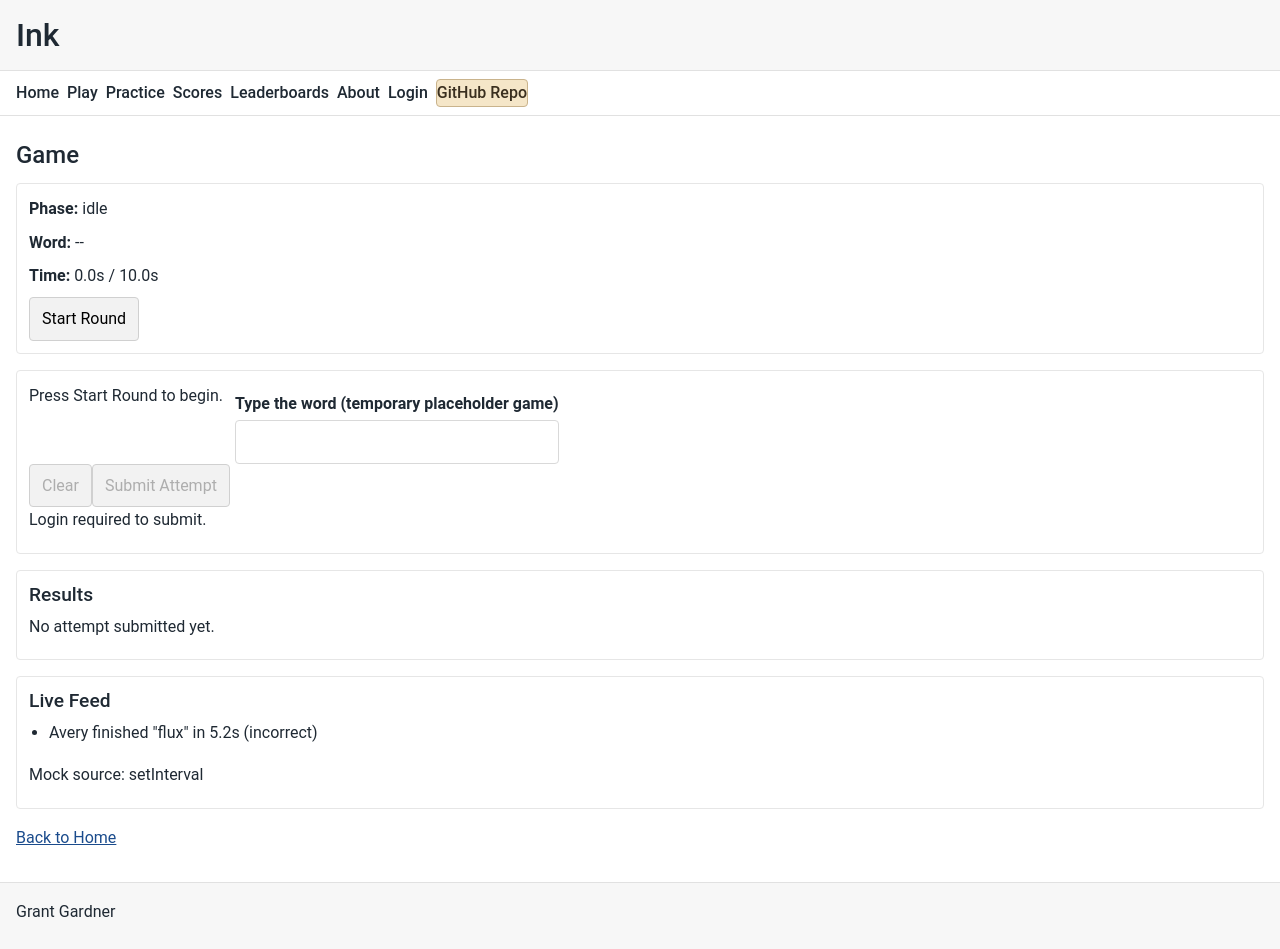
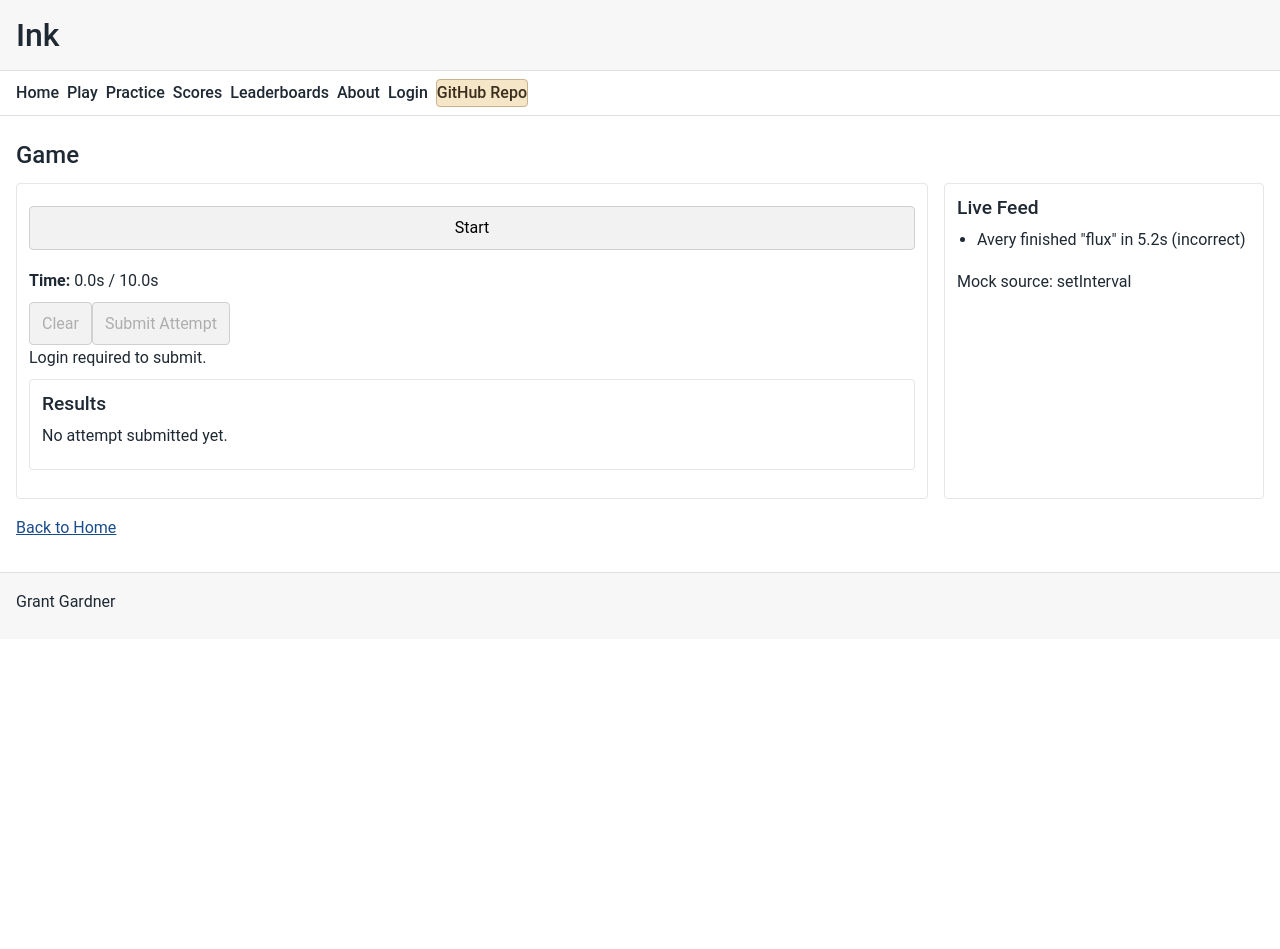
Before and after one commit to runn3rman/startup, a React (Vite) app: page /play in a window 1280 px wide. After the commit the page ends 800 px from the top, so only its background shows below. Built offline with nearby package versions, Linux system fonts and the light colour scheme.

Commit message:
play page refactor

```diff
--- a/src/play/play.css
+++ b/src/play/play.css
@@ -6,15 +6,39 @@
   margin-bottom: 8px;
 }
 
+.play-layout {
+  display: grid;
+  grid-template-columns: minmax(0, 1fr) 320px;
+  gap: 16px;
+}
+
+.play-main,
+.play-feed {
+  min-width: 0;
+}
+
+.play-word-wrap {
+  min-height: 64px;
+  display: flex;
+  flex-direction: column;
+  justify-content: center;
+  margin-bottom: 8px;
+}
+
+.play-word {
+  margin: 0;
+  font-size: 2rem;
+  font-weight: 700;
+  letter-spacing: 0.06em;
+}
+
 .play-input-area {
-  display: flex;
-  gap: 12px;
-  align-items: flex-start;
-  flex-wrap: wrap;
+  display: grid;
+  gap: 10px;
 }
 
 .typing-panel {
-  min-width: 220px;
+  width: 100%;
 }
 
 .play-timer-beat {
@@ -45,3 +69,9 @@
     background-color: transparent;
   }
 }
+
+@media (max-width: 960px) {
+  .play-layout {
+    grid-template-columns: 1fr;
+  }
+}
--- a/src/play/play.jsx
+++ b/src/play/play.jsx
@@ -16,6 +16,7 @@ const MAX_ROUND_SECONDS = 10;
 
 export function Play({ currentUser }) {
   const navigate = useNavigate();
+  const typedInputRef = React.useRef(null);
   const [roundPhase, setRoundPhase] = React.useState(ROUND_PHASES.IDLE);
   const [wordData, setWordData] = React.useState({ word: '--' });
   const [elapsedTime, setElapsedTime] = React.useState(0);
@@ -159,6 +160,12 @@ export function Play({ currentUser }) {
     return () => clearTimeout(timeout);
   }, [result]);
 
+  React.useEffect(() => {
+    if (roundPhase === ROUND_PHASES.ACTIVE) {
+      typedInputRef.current?.focus();
+    }
+  }, [roundPhase]);
+
   function handleSubmit() {
     if (roundPhase !== ROUND_PHASES.ACTIVE) {
       return;
@@ -192,43 +199,49 @@ export function Play({ currentUser }) {
   return (
     <main className="play-page">
       <h2>Game</h2>
-      <section>
-        <p>
-          <strong>Phase:</strong> {roundPhase}
-        </p>
-        <p>
-          <strong>Word:</strong> {wordData.word.toUpperCase()}
-        </p>
-        <p className={timerBeat && roundPhase === ROUND_PHASES.ACTIVE ? 'play-timer-beat' : ''}>
-          <strong>Time:</strong> {elapsedTime.toFixed(1)}s / {MAX_ROUND_SECONDS.toFixed(1)}s
-        </p>
+      <div className="play-layout">
+        <section className="play-main">
+          <div className="play-word-wrap">
+            {(roundPhase === ROUND_PHASES.ACTIVE || roundPhase === ROUND_PHASES.SUBMITTED || roundPhase === ROUND_PHASES.RESULT) && (
+              <p className="play-word">{wordData.word.toUpperCase()}</p>
+            )}
             {isWordLoading ? <p>Loading next word...</p> : null}
             {roundError ? <p>{roundError}</p> : null}
             {(roundPhase === ROUND_PHASES.IDLE || roundPhase === ROUND_PHASES.RESULT) && (
               <button type="button" onClick={startRound} disabled={isWordLoading || isSubmitting}>
-            Start Round
+                Start
               </button>
             )}
-      </section>
+          </div>
 
-      <section>
+          <p className={timerBeat && roundPhase === ROUND_PHASES.ACTIVE ? 'play-timer-beat' : ''}>
+            <strong>Time:</strong> {elapsedTime.toFixed(1)}s / {MAX_ROUND_SECONDS.toFixed(1)}s
+          </p>
+
+          {roundPhase === ROUND_PHASES.ACTIVE || roundPhase === ROUND_PHASES.SUBMITTED || roundPhase === ROUND_PHASES.RESULT ? (
             <div className="play-input-area">
-          {roundPhase === ROUND_PHASES.ACTIVE || roundPhase === ROUND_PHASES.SUBMITTED || roundPhase === ROUND_PHASES.RESULT ? (
-            <DrawingPad width={600} height={300} clearSignal={clearSignal} />
-          ) : (
-            <p>Press Start Round to begin.</p>
-          )}
               <div className="typing-panel">
-            <label htmlFor="typed-word">Type the word (temporary placeholder game)</label>
+                <label htmlFor="typed-word">Type the word</label>
                 <input
+                  ref={typedInputRef}
                   id="typed-word"
                   type="text"
                   value={typedWord}
                   onChange={(e) => setTypedWord(e.target.value)}
-              disabled={roundPhase !== ROUND_PHASES.ACTIVE}
+                  onKeyDown={(e) => {
+                    if (e.key === 'Enter') {
+                      e.preventDefault();
+                      handleSubmit();
+                    }
+                  }}
+                  disabled={roundPhase !== ROUND_PHASES.ACTIVE || isSubmitting}
                 />
               </div>
+              <DrawingPad width={600} height={300} clearSignal={clearSignal} />
             </div>
+          ) : (
+            <p></p>
+          )}
           <div>
             <button type="button" onClick={clearCanvas} disabled={roundPhase !== ROUND_PHASES.ACTIVE}>
               Clear
@@ -238,7 +251,6 @@ export function Play({ currentUser }) {
             </button>
           </div>
           {!currentUser ? <p>Login required to submit.</p> : null}
-      </section>
 
           <section className={resultFlash ? 'play-result-flash' : ''}>
             <h3>Results</h3>
@@ -252,8 +264,9 @@ export function Play({ currentUser }) {
               </ul>
             ) : null}
           </section>
+        </section>
 
-      <section>
+        <section className="play-feed">
           <h3>Live Feed</h3>
           {feed.length === 0 ? <p>No live events yet.</p> : null}
           {feed.length > 0 ? (
@@ -269,6 +282,7 @@ export function Play({ currentUser }) {
           ) : null}
           <p>Mock source: setInterval</p>
         </section>
+      </div>
       <p>
         <a href="/">Back to Home</a>
       </p>
```
Lines whose indentation alone changed are shown as unchanged.
